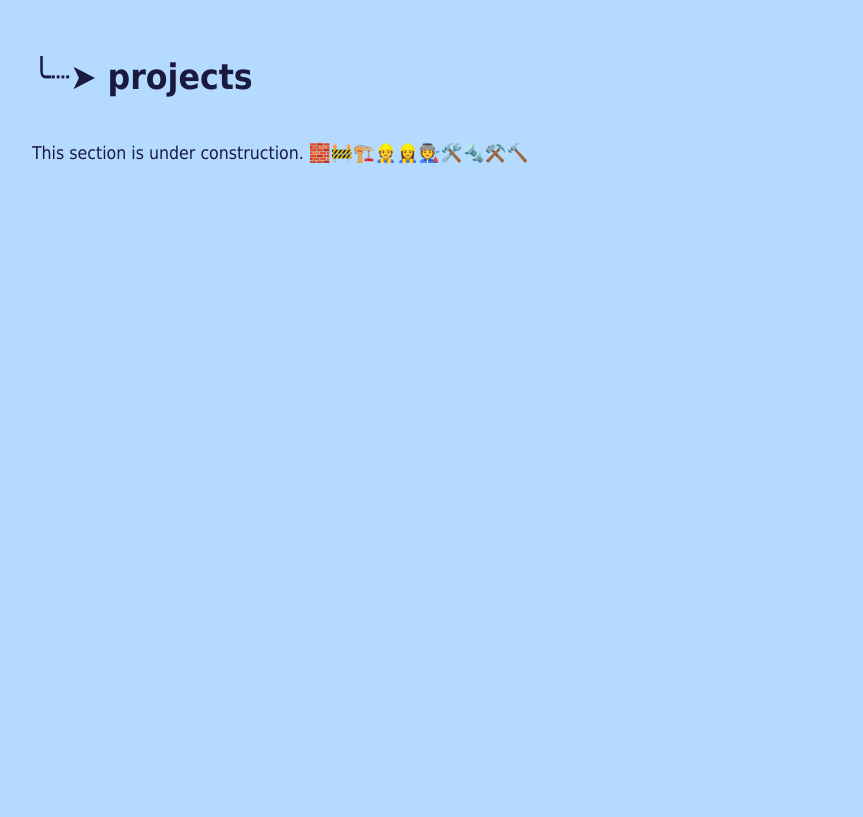
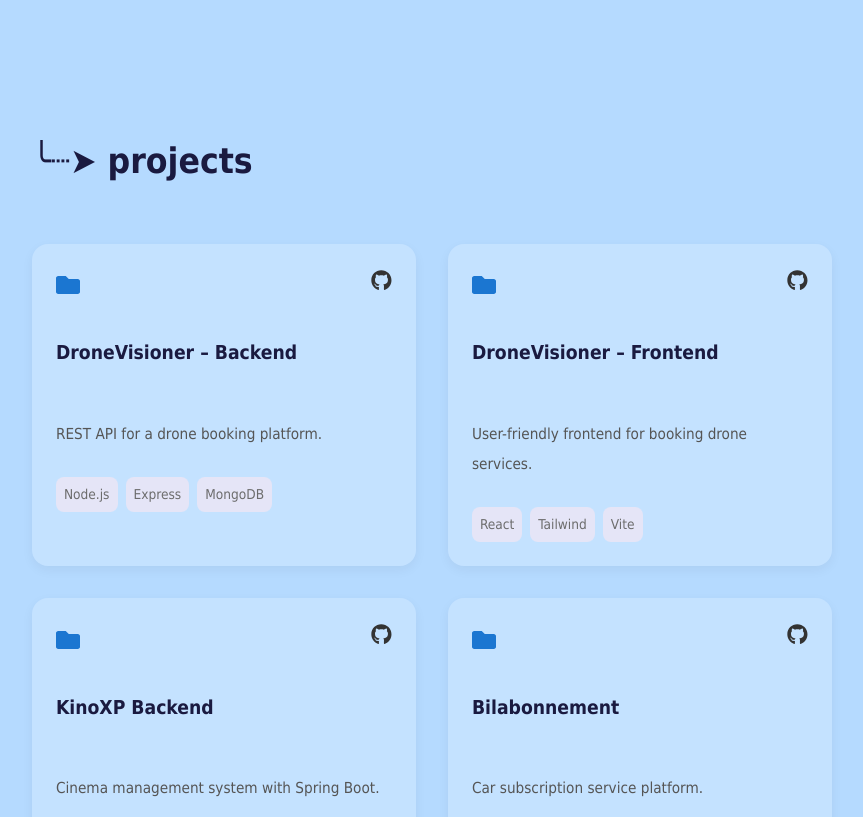
Before and after one commit to freyafuglo/freyas-portfolio, a Next.js app: page / in a window 1280 px wide. Shown: the part 1980-2797 px from the top of the page, without its empty margins (144-1007 px from the left). Before the commit the page ends 2209 px from the top, so only its background shows below. Built offline with nearby package versions, Linux system fonts and the light colour scheme.

Commit message:
added ProjectCard component

```diff
--- a/components/Portfolio.js
+++ b/components/Portfolio.js
@@ -1,6 +1,6 @@
 "use client"; // Enables interactivity in Next.js
 import { useState, useEffect } from "react";
-
+import ProjectCard from "./ProjectCard";
 import ExperienceBlock from "./ExperienceBlock"; // adjust path as needed
 import Image from "next/image";
 
@@ -173,11 +173,43 @@ export default function Portfolio() {
         </div>
 
         <div id="projects">
-          <br></br>
-          <br></br>
-          <br></br>
+          <br />
+          <br />
+          <br />
           <h1 className="section-title">╰┈➤ projects</h1>
-          <p>This section is under construction. 🧱🚧🏗️👷👷‍♀️🧑‍🏭🛠️🔩⚒️🔨</p>
+
+          <div className="projects-grid">
+            <ProjectCard
+              title="DroneVisioner – Backend"
+              description="REST API for a drone booking platform."
+              techList={["Node.js", "Express", "MongoDB"]}
+              githubLink="https://github.com/Munira1212/DroneVisioner_backend"
+            />
+            <ProjectCard
+              title="DroneVisioner – Frontend"
+              description="User-friendly frontend for booking drone services."
+              techList={["React", "Tailwind", "Vite"]}
+              githubLink="https://github.com/UgbaadMohamed/DroneVisionerFrontend"
+            />
+            <ProjectCard
+              title="KinoXP Backend"
+              description="Cinema management system with Spring Boot."
+              techList={["Java", "Spring Boot", "MySQL"]}
+              githubLink="https://github.com/FMIU-ONAV/KinoXP_backend"
+            />
+            <ProjectCard
+              title="Bilabonnement"
+              description="Car subscription service platform."
+              techList={["HTML", "Java", "CSS"]}
+              githubLink="https://github.com/UgbaadMohamed/Bilabonnement"
+            />
+            <ProjectCard
+              title="Make A Wish"
+              description="Wish fulfillment app made with a team."
+              techList={["Java", "HTML", "CSS"]}
+              githubLink="https://github.com/UgbaadMohamed/MakeAWishProject"
+            />
+          </div>
         </div>
       </div>
     </div>
--- /dev/null
+++ b/components/ProjectCard.js
@@ -0,0 +1,26 @@
+import styles from "./ProjectCard.module.css";
+import { FaFolder, FaGithub } from "react-icons/fa";
+
+const ProjectCard = ({ title, description, techList, githubLink }) => {
+  return (
+    <div className={styles.projectCard}>
+      <div className={styles.cardHeader}>
+        <FaFolder className={styles.folderIcon} />
+        {githubLink && (
+          <a href={githubLink} target="_blank" rel="noopener noreferrer">
+            <FaGithub className={styles.githubIcon} />
+          </a>
+        )}
+      </div>
+      <h3 className={styles.cardTitle}>{title}</h3>
+      <p className={styles.cardDesc}>{description}</p>
+      <ul className={styles.cardTech}>
+        {techList.map((tech, index) => (
+          <li key={index}>{tech}</li>
+        ))}
+      </ul>
+    </div>
+  );
+};
+
+export default ProjectCard;
--- /dev/null
+++ b/components/ProjectCard.module.css
@@ -0,0 +1,62 @@
+.projectCard {
+    background: rgba(255, 255, 255, 0.2);
+    padding: 1.5rem;
+    border-radius: 1rem;
+    box-shadow: 0 4px 12px rgba(0, 0, 0, 0.05);
+    transition: transform 0.2s ease;
+    display: flex;
+    flex-direction: column;
+    gap: 0.75rem;
+  }
+
+  .projectCard:hover {
+    transform: translateY(-4px);
+  }
+
+  .cardHeader {
+    display: flex;
+    justify-content: space-between;
+    align-items: center;
+  }
+
+  .folderIcon {
+    color: rgb(27, 118, 209);
+    font-size: 1.5rem;
+  }
+
+  .githubIcon {
+    font-size: 1.3rem;
+    color: #333;
+    transition: color 0.2s ease;
+  }
+
+  .githubIcon:hover {
+    color: rgb(27, 118, 209);
+  }
+
+  .cardTitle {
+    font-weight: 600;
+    font-size: 1.2rem;
+  }
+
+  .cardDesc {
+    color: #555;
+    font-size: 0.95rem;
+  }
+
+  .cardTech {
+    display: flex;
+    flex-wrap: wrap;
+    gap: 0.5rem;
+    list-style: none;
+    padding: 0;
+    margin: 0;
+    font-size: 0.85rem;
+    color: #6c6c6c;
+  }
+
+  .cardTech li {
+    background-color: #e5e5f7;
+    padding: 0.25rem 0.5rem;
+    border-radius: 0.5rem;
+  }
--- a/package.json
+++ b/package.json
@@ -15,6 +15,7 @@
     "next": "^14.2.14",
     "react": "^18.3.1",
     "react-dom": "^18.3.1",
+    "react-icons": "^5.5.0",
     "react-use-wizard": "^2.3.0"
   }
 }
--- a/styles/globals.css
+++ b/styles/globals.css
@@ -300,6 +300,8 @@ body {
   transform: translateY(10px);
   animation: fadeInUp 0.75s forwards;
   animation-delay: var(--li-delay); /* Delay for each list item */
+  margin-bottom: 0.75rem; /* or 1rem if you want more space */
+
 }
 
 @keyframes fadeInUp {
@@ -329,10 +331,11 @@ body {
   backdrop-filter: blur(8px);
   -webkit-backdrop-filter: blur(8px);
   border-radius: 12px;
-  padding: 10px 20px;
+  padding: 7.5px 15px;
   margin-right: 12px;
   font-family: "Courier New", monospace;
-  font-size: 14px;
+  font-size: 15px;
+  font-weight: 500;
   color: inherit;
   box-shadow: 4px 4px 10px rgba(0, 0, 0, 0.1),
     -2px -2px 6px rgba(255, 255, 255, 0.6);
@@ -352,3 +355,10 @@ body {
     inset -2px -2px 4px rgba(255, 255, 255, 0.3);
   background: rgba(230, 230, 255, 0.5);
 }
+
+.projects-grid {
+  display: grid;
+  grid-template-columns: repeat(auto-fit, minmax(280px, 1fr));
+  gap: 2rem;
+  padding-top: 1.5rem;
+}
```
Also changed, not shown: 1 other file (tests, documents, lock files or other folders). Lines whose indentation alone changed are shown as unchanged.
